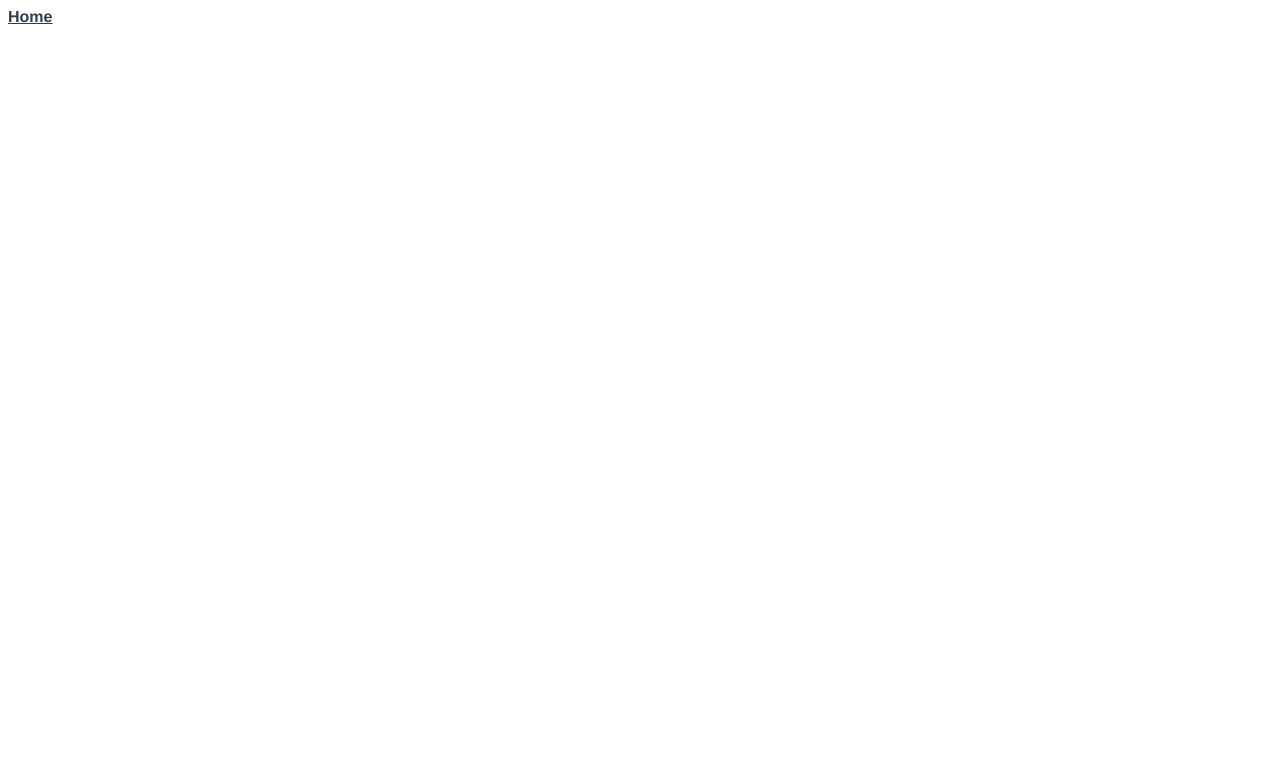
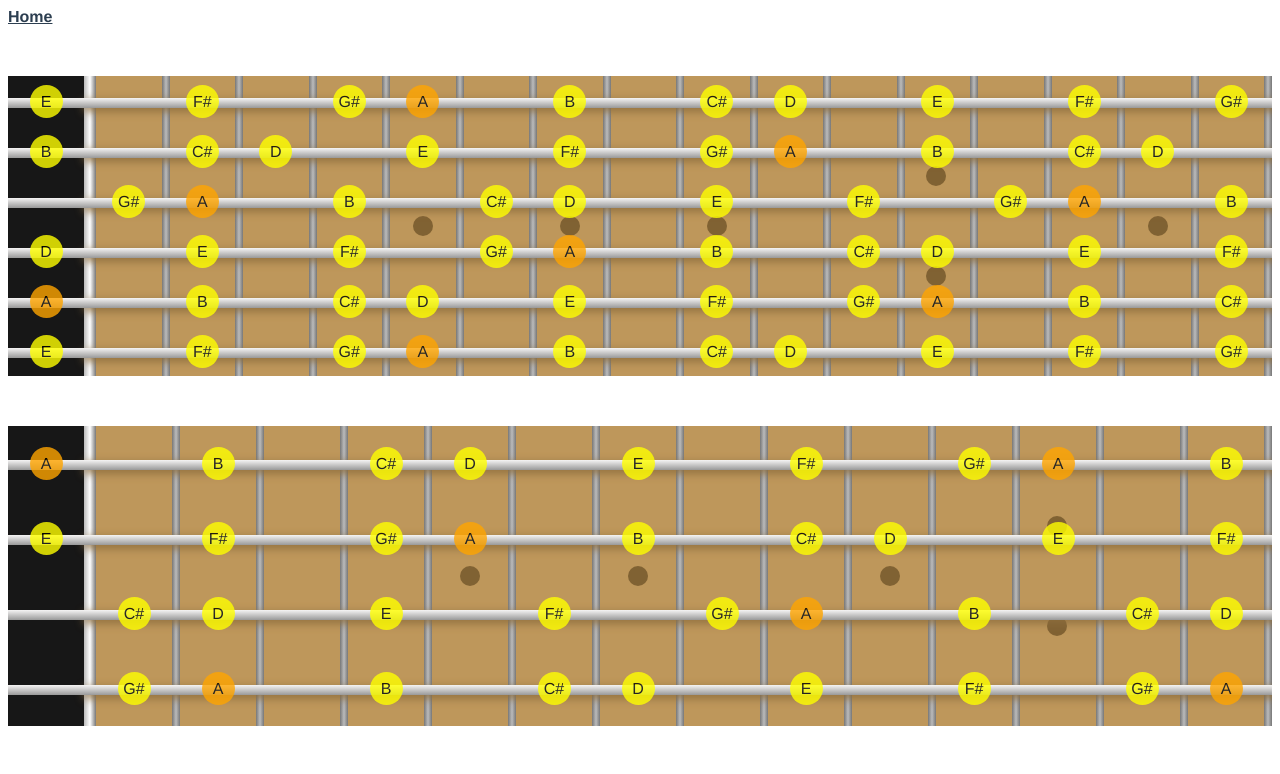
Before and after one commit to stuartleeks/fretboards, a Vue app: page /frettest in a window 1280 px wide. Shown: the top 774 px of the page. Built offline with nearby package versions, Linux system fonts and the light colour scheme.

Commit message:
Add AllNotes page

```diff
--- a/src/fretboard.ts
+++ b/src/fretboard.ts
@@ -119,6 +119,31 @@ export function GetBubblesByMajorKey(keyNote: Note, instrument : Instrument, get
 	}
 	return result;
 }
+export function GetBubblesForAllFrets(instrument : Instrument, getNoteName : GetNoteName) {
+	const result : Record<number, Record<number, Bubble>> = {};
+	for (
+		let stringIndex = 0;
+		stringIndex < instrument.strings.length;
+		stringIndex++
+	) {
+		const string = instrument.strings[stringIndex];
+		const stringBubbles :Record<number, Bubble> = {};
+		for (
+			let fretIndex = 0;
+			fretIndex <= instrument.numberOfFrets;
+			fretIndex++
+		) {
+			const fretNoteIndex = TransposeNote(string, fretIndex);
+			const fretNoteName = getNoteName(fretNoteIndex);
+			stringBubbles[fretIndex] = {
+				text: fretNoteName,
+				color: 'white',
+			};
+		}
+		result[stringIndex + 1] = stringBubbles;
+	}
+	return result;
+}
 
 // function getBubblesByNote(note, instrument, noteNames) {
 //   const result = {};
--- a/src/router/index.ts
+++ b/src/router/index.ts
@@ -3,6 +3,7 @@ import VueRouter from "vue-router";
 import Home from "../views/Home.vue";
 import FretTest from "../views/FretTest.vue";
 import MajorKeyNotes from "../views/MajorKeyNotes.vue"
+import AllNotes from "../views/AllNotes.vue"
 
 Vue.use(VueRouter);
 
@@ -18,7 +19,12 @@ const routes = [
 		component: MajorKeyNotes
 	},
 	{
-		path: "/frets",
+		path: "/all-notes",
+		name: "AllNote",
+		component: AllNotes
+	},
+	{
+		path: "/frettest",
 		name: "FretTest",
 		component: FretTest
 	},
--- /dev/null
+++ b/src/views/AllNotes.vue
@@ -0,0 +1,47 @@
+<template>
+	<div>
+		<h1>All Notes</h1>
+		<FretboardComponent :instrument="instrument" :bubbles="bubbles" />
+	</div>
+</template>
+
+<script>
+// @ is an alias to /src
+import FretboardComponent from "@/components/Fretboard.vue";
+import {
+	DefaultInstruments,
+	GetBubblesForAllFrets,
+	GetNoteNameSharp,
+} from "@/fretboard";
+
+const getNoteName = GetNoteNameSharp;
+
+export default {
+	name: "AllNotes",
+	components: {
+		FretboardComponent,
+	},
+	data() {
+		const instrument = DefaultInstruments.ukulele;
+		return {
+			instrument: instrument,
+		};
+	},
+	computed: {
+		bubbles() {
+			return GetBubblesForAllFrets(this.instrument, getNoteName);
+		},
+	},
+};
+</script>
+
+<style>
+#zapp {
+	font-family: Avenir, Helvetica, Arial, sans-serif;
+	-webkit-font-smoothing: antialiased;
+	-moz-osx-font-smoothing: grayscale;
+	text-align: center;
+	color: #2c3e50;
+	margin-top: 60px;
+}
+</style>
--- a/src/views/Home.vue
+++ b/src/views/Home.vue
@@ -1,7 +1,8 @@
 <template>
 	<div class="home">
 		<h1>Fretboard utilities</h1>
-		<router-link to="/major-key">Major Keys</router-link>
+		<p><router-link to="/all-notes">All Notes</router-link></p>
+		<p><router-link to="/major-key">Major Keys</router-link></p>
 	</div>
 </template>
 
```
